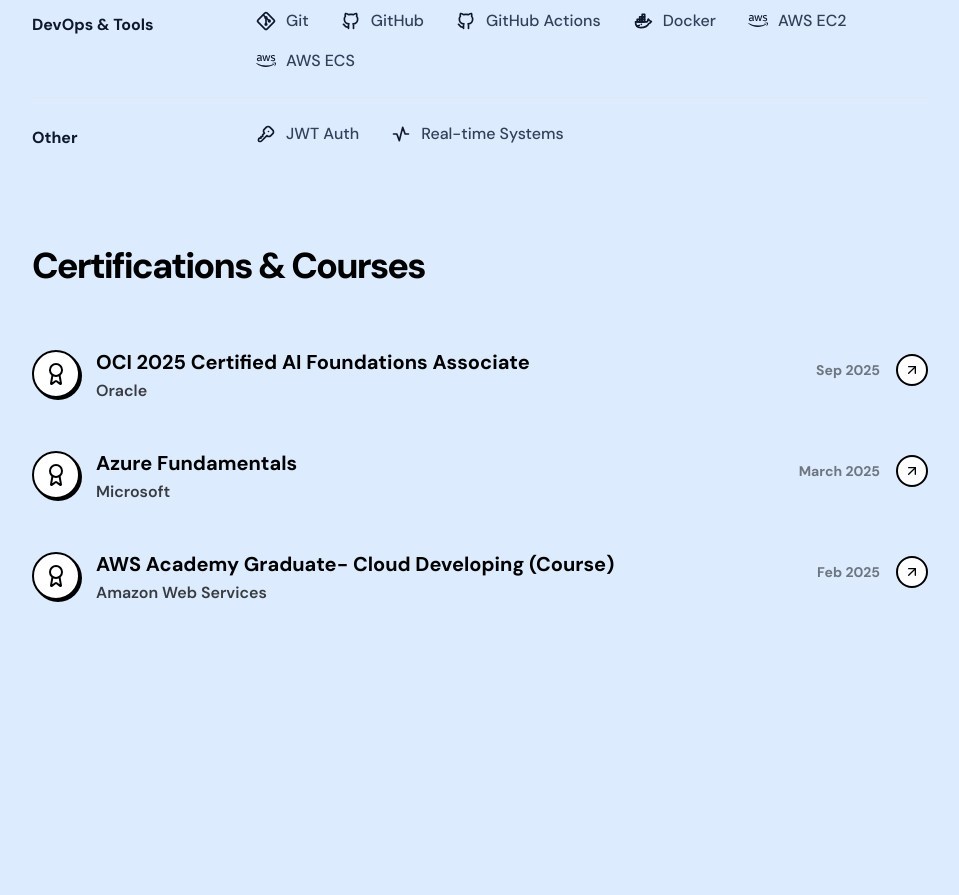
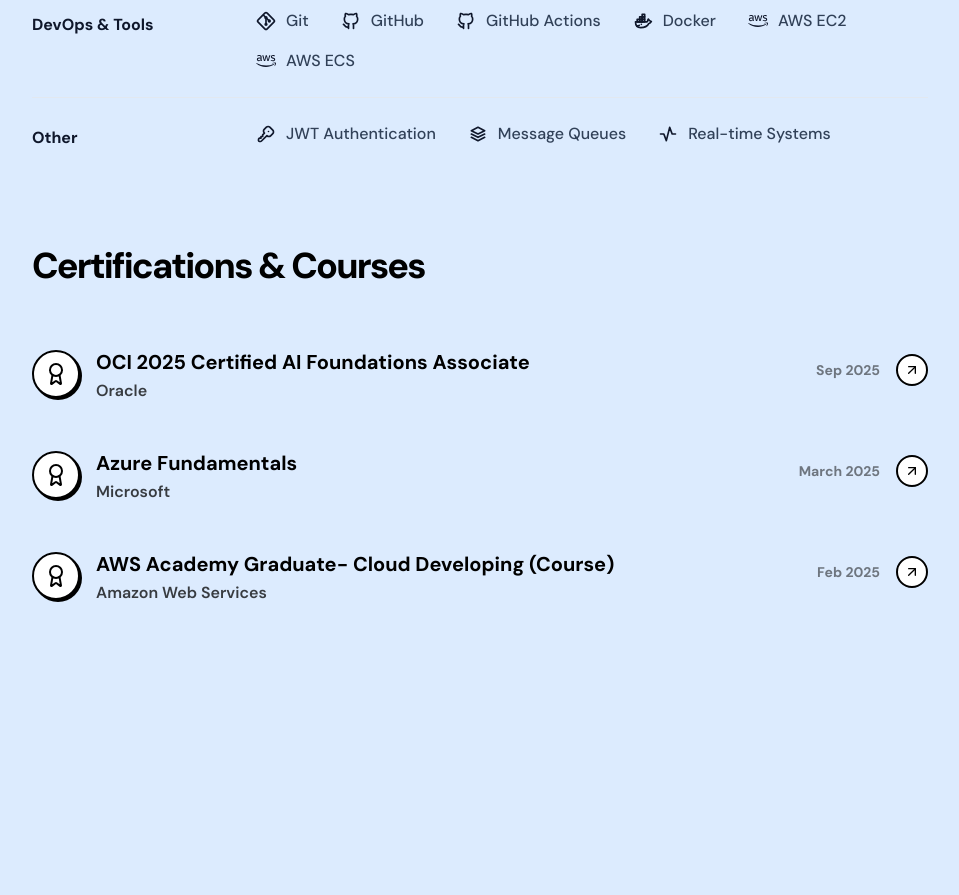
Before and after one commit to 09samuel/portfolio, a React (Vite) app: page / in a window 1280 px wide. Shown: the part 3440-4335 px from the top of the page, without its empty margins (160-1119 px from the left). Built offline with nearby package versions, Linux system fonts and the light colour scheme.

Commit message:
add skills

```diff
--- a/src/components/sections/Skills.tsx
+++ b/src/components/sections/Skills.tsx
@@ -19,6 +19,7 @@
   TbBrandGithub,
   TbBrandDocker,
   TbKey,
+  TbStack2,
   TbActivity,
 } from "react-icons/tb"
 import { SiPostgresql } from "react-icons/si"
@@ -53,7 +54,8 @@
   "Docker": TbBrandDocker,
   "AWS EC2": FaAws,
   "AWS ECS": FaAws,
-  "JWT Auth": TbKey,
+  "JWT Authentication": TbKey,
+  "Message Queues": TbStack2,
   "Real-time Systems": TbActivity,
 }
 
--- a/src/data/skills.ts
+++ b/src/data/skills.ts
@@ -21,7 +21,8 @@
   | "Docker"
   | "AWS EC2"
   | "AWS ECS"
-  | "JWT Auth"
+  | "JWT Authentication"
+  | "Message Queues"
   | "Real-time Systems";
 
 export interface SkillCategory {
@@ -48,6 +49,6 @@
   },
   {
     category: "Other",
-    technologies: ["JWT Auth", "Real-time Systems"]
+    technologies: ["JWT Authentication", "Message Queues", "Real-time Systems"]
   }
 ];
```
